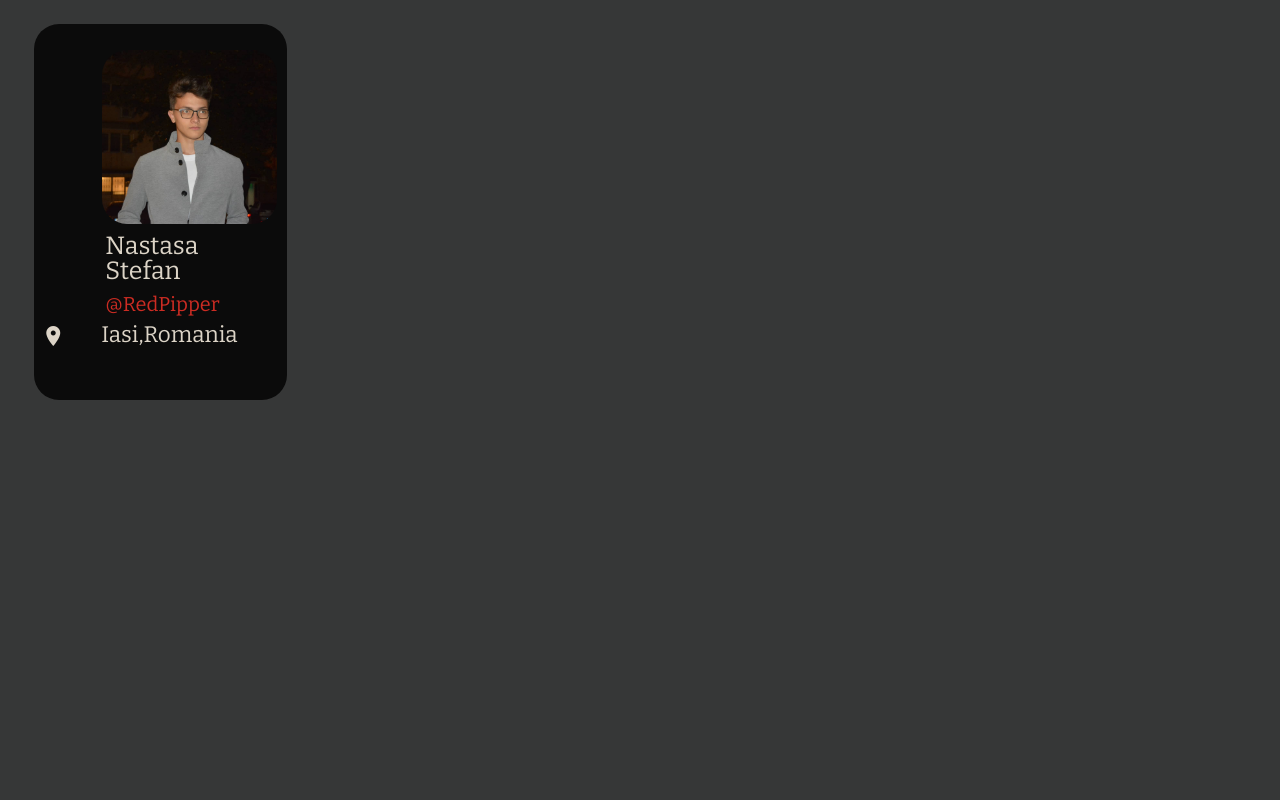
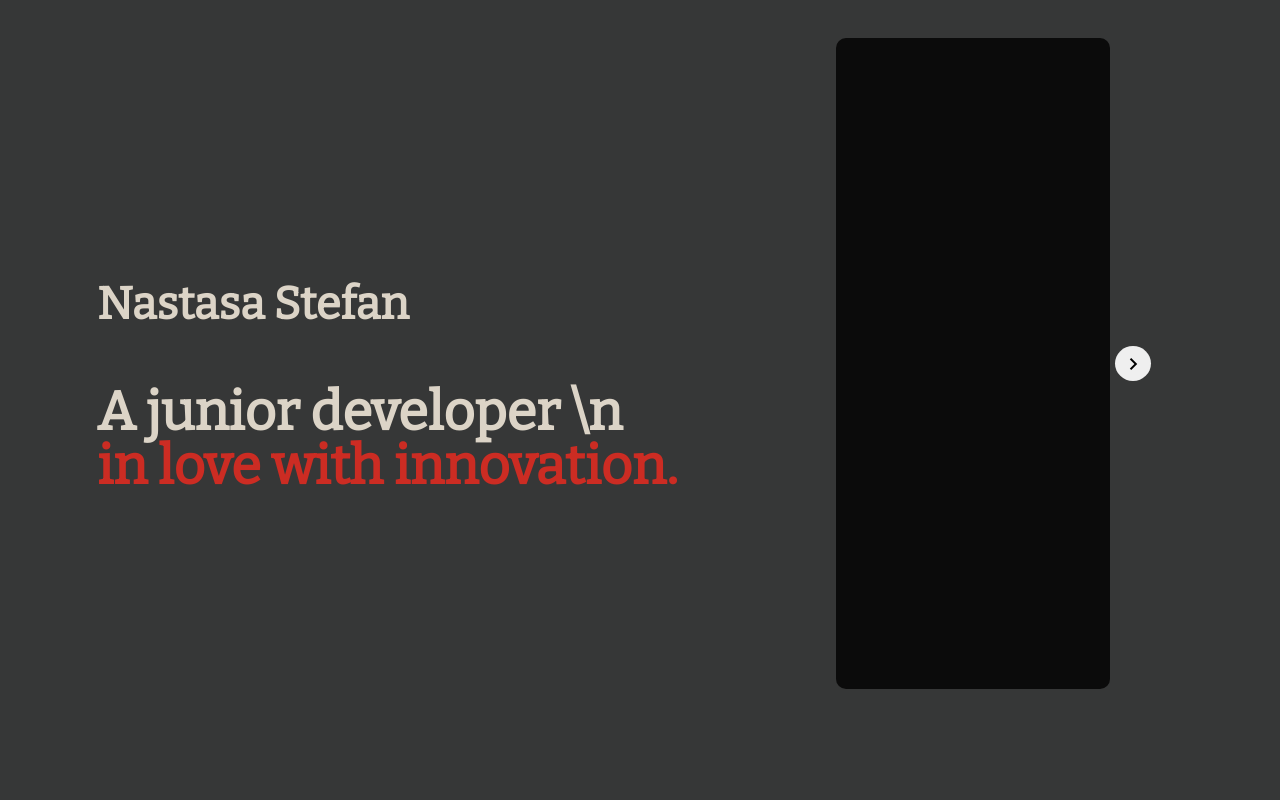
Before and after one commit to stefannastasa/RedPipper-portfolio, a Flask app: page / in a window 1280 px wide. Run offline with Flask 2, Linux system fonts and the light colour scheme.

Commit message:
New update

```diff
--- a/static/mystyle.css
+++ b/static/mystyle.css
@@ -3,7 +3,7 @@
 
 body{
     background-color: #363737;
-    font-size: 50px;
+    font-size: 30px;
     color: #DCD4C7;
 }
 
@@ -23,79 +23,80 @@ body{
 
 .flex-column{
     display: flex;
-    flex-flow:column nowrap;
-    justify-content: space-between;
-    align-self: center;
+    flex-flow: column nowrap;
+    justify-content: flex-start;
+
 }
 .flex-row{
-    display:flex;
+    display: flex;
     display: row nowrap;
-    justify-content: space-evenly;
-}
-#top{
-    width:inherit;
-    height: 10%;
+    justify-content: flex-start;
 }
 
-
-
-#profile{
-    align-self: flex-start;
-    height: 500%;
-    width: 20%;
-    box-sizing: border-box;
-    padding-top: 2vh;
-    padding-left: 1.7vw;
-    padding-right:1.7vh;
-    background-color: #0B0B0B;
-    border-radius: 25px;
+.title{
+    height: inherit;
+    width:50%;
+    align-self: center;
+    box-sizing: content-box;
+    overflow: hidden;
 }
 
-#profile-picture{
-    width: 80%;
-    height: 80%;
-    align-self: center;
-    position: relative;
-    border-radius: 25px;
+.text-box{
+    font-family: "Bitter",'Segoe UI', Tahoma, Geneva, Verdana, sans-serif;
+    font-weight: 800;
+    margin-left: 5%;
+    margin-right: 5%;
+    position: absolute;
+    top:35%;
 }
 
-.profile-container{
-    margin-top: 10px;
-    margin-left: 50px;
-    position: relative;
-    text-align: left;
-    font-family: "Bitter", 'Lucida Sans', 'Lucida Sans Regular', 'Lucida Grande', 'Lucida Sans Unicode', Geneva, Verdana, sans-serif;
-    font-size: 0.5em;
-    font-weight: 500;
+.text-box > h2 {
+    font-size: 1.5em;
+    margin-bottom:10%;
 }
 
-.nickname{
-    font-size:0.8em;
-    margin-top: 10px;
+.text-box > h3{
+    font-size: 1.8em;
+}
+
+.text-box > h3 > span{
     color: #CC2C23;
     display: block;
 }
-
-.location{
-    flex-shrink:;
-    text-align: left;
-    font-size: 0.9em;
+.main{
+    height:inherit;
+    width:50%;
+    align-self: center;
+}
+.data{
+    height: 90%;
+    padding: 5%;
 }
 
-
-
-#header{
-    height:inherit;
-    width: 80%;
-    box-sizing: border-box;
+.profile{
+    width: 50%;
+    height: 100%;
+    position:relative;
+    margin-left:30%;
+    background-color: #0B0B0B;
+    border-radius: 10px;
 }
-
-#menu{
-    height:80%;
-    width: inherit;
+.ic-btn{
+    margin-left: 1%;
+    height:35px;
+    align-self: center;
+    border: none;
+    border-radius: 50%;
+    text-align: center;
+    line-height: 50%;
 }
-
-#footer{
-    height: 10%;
-    width: inherit;
+.ic-btn:hover{
+    background-color: grey;
 }
+.icon:focus,:active,:hover,::-moz-focus-inner{
+    outline:0;
+    border:0;
+}
+.footer{
+    height:10%;
+}
--- a/templates/base.html
+++ b/templates/base.html
@@ -1,5 +1,7 @@
 <!DOCTYPE html>
 <head>
+
+<meta name="viewport" content="width=device-width, initial-scale=1.0">
 <link rel="stylesheet" type="text/css" href="static/reset.css">
 <link rel="stylesheet" href="https://fonts.googleapis.com/icon?family=Material+Icons">
 <link rel="stylesheet" type="text/css" href="static/mystyle.css">
--- a/templates/index.html
+++ b/templates/index.html
@@ -3,25 +3,21 @@
 {% block content %}
 
 <body>
-    <div id="wrapper" class="flex-column">
-        <div id="top" class="flex-row">
-            <div id="profile">
-                <div class="flex-column">
-                    <img id=profile-picture class="profile-container"src="/static/images/profile_pic.jpg" alt="Profile pic">
-                    <h2 class="profile-container">Nastasa Stefan <span class="nickname">@RedPipper</span></h2>
-                    <div class="flex-row profile-container" style="margin-left:-50px">
-                        <i class="material-icons">room</i>
-                        <p class="location">Iasi,Romania</p>
-                    </div>
-                </div>
+    <div id="wrapper" class="flex-row">
+        <div class="title">
+            <div class=text-box>
+                <h2>Nastasa Stefan</h2>
+                <h3>A junior developer \n <span>in love with innovation.</span></h3>
             </div>
-            <div id="header"></div>
         </div>
-        <div id="menu">
-
-        </div>
-        <div id="footer">
-
+        <div class="main flex-column">
+            <div class="data flex-row">
+                <div class="profile"></div>
+                <button type="button" class="ic-btn">
+                    <i class="material-icons icon" >navigate_next</i>
+                </button>
+            </div>
+            <div class="footer"></div>
         </div>
     </div>
 </body>
```
